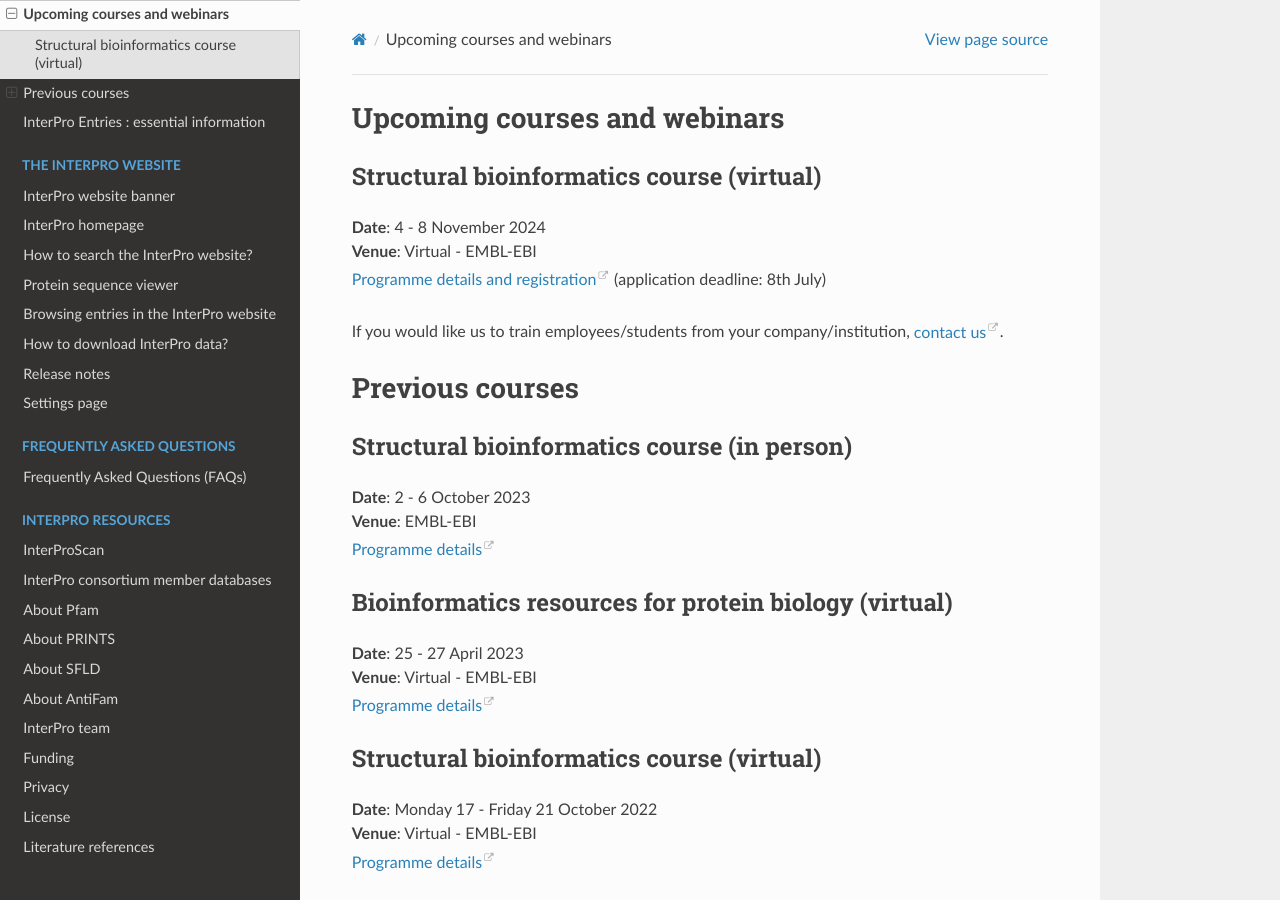
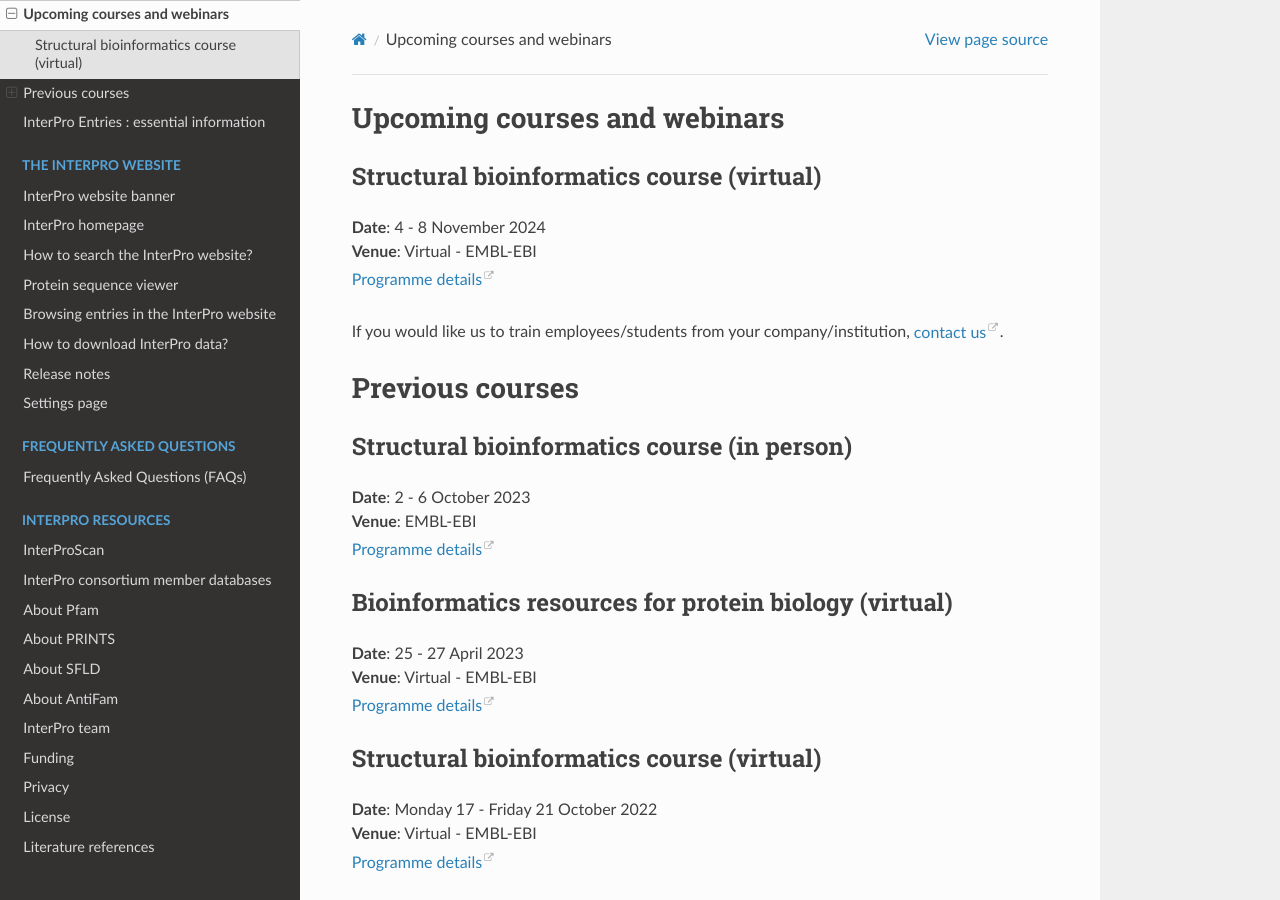
Before and after one commit to ProteinsWebTeam/interpro-docs, a Sphinx documentation site: the page built from docs/training.rst, in a window 1280 px wide and 900 px high. Built offline with Sphinx 7.4.7 and the Read the Docs theme 2.0.0, drawn with Linux system fonts in a browser that asks for light colours.

Commit message:
update training page

```diff
--- a/docs/training.rst
+++ b/docs/training.rst
@@ -8,7 +8,7 @@
 
 | **Date**:  4 - 8 November 2024
 | **Venue**:  Virtual - EMBL-EBI
-| `Programme details and registration <https://www.ebi.ac.uk/training/events/structural-bioinformatics-3/>`_ (application deadline: 8th July)
+| `Programme details <https://www.ebi.ac.uk/training/events/structural-bioinformatics-3/>`_
 
 If you would like us to train employees/students from your company/institution, `contact us <https://www.ebi.ac.uk/support/interpro>`_.
 
```
